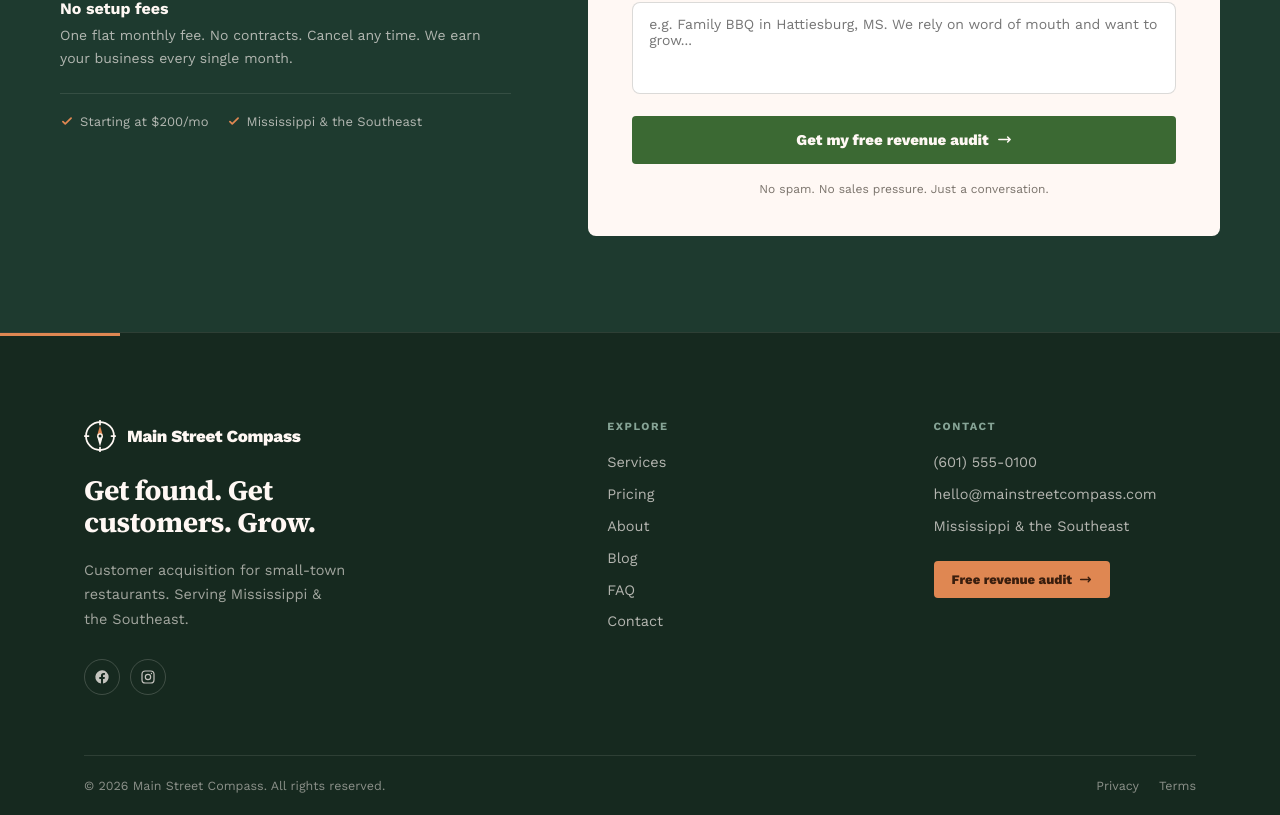
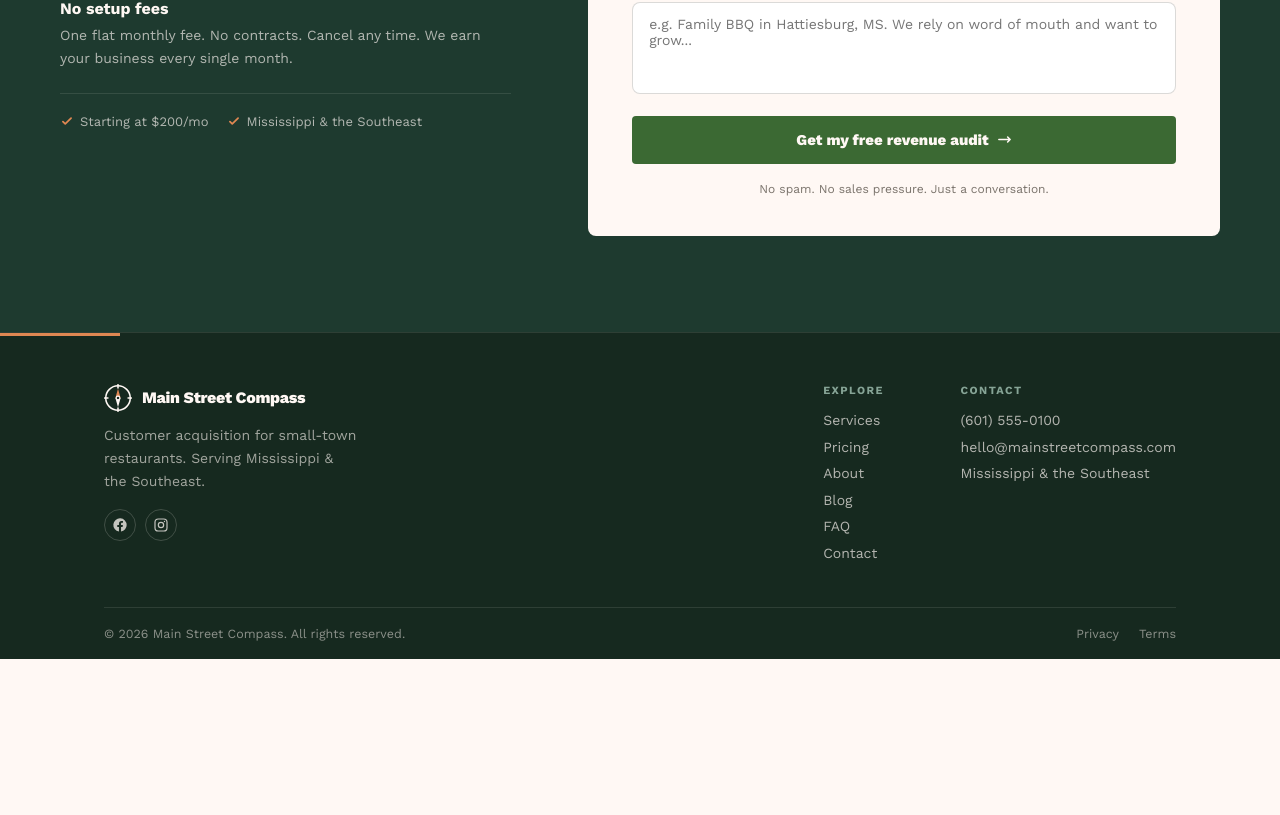
Before and after one commit to MainStreetGrowth/mainstreetgrowth, a Next.js app: page / in a window 1280 px wide. Shown: the part 6031-6846 px from the top of the page. After the commit the page ends 6690 px from the top, so only its background shows below. Built offline with nearby package versions, Linux system fonts and the light colour scheme.

Commit message:
Compact footer: tighter spacing, drop oversized statement

```diff
--- a/app/_components/SiteFooter.tsx
+++ b/app/_components/SiteFooter.tsx
@@ -34,20 +34,20 @@ export default function SiteFooter() {
   const link: React.CSSProperties = {
     color: "rgba(255,248,244,0.68)",
     textDecoration: "none",
-    fontSize: 14.5,
-    lineHeight: 2.2,
+    fontSize: 14,
+    lineHeight: 1.9,
   };
   const colTitle: React.CSSProperties = {
     fontSize: 11,
     fontWeight: 700,
-    letterSpacing: "0.14em",
+    letterSpacing: "0.13em",
     textTransform: "uppercase",
     color: T.sage,
-    marginBottom: 14,
+    marginBottom: 10,
   };
   const social: React.CSSProperties = {
-    width: 36,
-    height: 36,
+    width: 32,
+    height: 32,
     borderRadius: "50%",
     border: "1px solid rgba(255,248,244,0.18)",
     display: "flex",
@@ -62,30 +62,26 @@ export default function SiteFooter() {
       {/* thin warm accent to separate from the section above */}
       <div style={{ height: 3, background: `linear-gradient(90deg, ${T.terracotta} 0%, ${T.terracotta} 120px, transparent 120px)` }} />
 
-      <div style={{ maxWidth: 1160, margin: "0 auto", padding: "clamp(56px,7vw,84px) 24px 0" }}>
+      <div style={{ maxWidth: 1120, margin: "0 auto", padding: "clamp(36px,4vw,48px) 24px 0" }}>
         <div
           style={{
             display: "grid",
-            gridTemplateColumns: "minmax(280px, 1.4fr) repeat(2, minmax(150px, 0.8fr))",
-            gap: "clamp(36px,5vw,64px)",
+            gridTemplateColumns: "minmax(240px, 1fr) auto auto",
+            columnGap: "clamp(40px,6vw,88px)",
+            rowGap: 32,
+            alignItems: "start",
           }}
         >
-          {/* Brand statement */}
-          <div style={{ maxWidth: 380 }}>
-            <div style={{ display: "flex", alignItems: "center", gap: 11, marginBottom: 22 }}>
-              <CompassMark size={32} ring={T.cream} north={T.terracotta} south={T.cream} hub={footerBg} />
-              <span style={{ fontWeight: 800, fontSize: 17, letterSpacing: "-0.02em" }}>{SITE.name}</span>
+          {/* Brand */}
+          <div style={{ maxWidth: 340 }}>
+            <div style={{ display: "flex", alignItems: "center", gap: 10, marginBottom: 12 }}>
+              <CompassMark size={28} ring={T.cream} north={T.terracotta} south={T.cream} hub={footerBg} />
+              <span style={{ fontWeight: 800, fontSize: 16, letterSpacing: "-0.02em" }}>{SITE.name}</span>
             </div>
-            <p
-              className="font-display"
-              style={{ fontSize: "clamp(1.5rem,2.2vw,1.9rem)", fontWeight: 700, lineHeight: 1.15, letterSpacing: "-0.02em", margin: "0 0 20px", color: T.cream }}
-            >
-              Get found. Get customers. Grow.
-            </p>
-            <p style={{ fontSize: 14.5, color: "rgba(255,248,244,0.6)", lineHeight: 1.7, margin: "0 0 26px", maxWidth: 320 }}>
+            <p style={{ fontSize: 14, color: "rgba(255,248,244,0.6)", lineHeight: 1.65, margin: "0 0 16px", maxWidth: 300 }}>
               {SITE.tagline} Serving {SITE.area}.
             </p>
-            <div style={{ display: "flex", gap: 10 }}>
+            <div style={{ display: "flex", gap: 9 }}>
               <a href={SITE.social.facebook} aria-label="Facebook" style={social}><IcoFacebook /></a>
               <a href={SITE.social.instagram} aria-label="Instagram" style={social}><IcoInstagram /></a>
             </div>
@@ -105,34 +101,13 @@ export default function SiteFooter() {
             <a href={SITE.phoneHref} style={{ ...link, display: "block" }}>{SITE.phone}</a>
             <a href={`mailto:${SITE.email}`} style={{ ...link, display: "block", wordBreak: "break-word" }}>{SITE.email}</a>
             <div style={{ ...link }}>{SITE.area}</div>
-            <a
-              href="/contact"
-              style={{
-                display: "inline-flex",
-                alignItems: "center",
-                gap: 7,
-                marginTop: 18,
-                background: T.terracotta,
-                color: "#3a1e0e",
-                padding: "11px 18px",
-                borderRadius: 4,
-                fontSize: 13,
-                fontWeight: 800,
-                textDecoration: "none",
-              }}
-            >
-              Free revenue audit
-              <svg width="13" height="13" fill="none" viewBox="0 0 24 24" stroke="currentColor" strokeWidth={2.5}>
-                <path strokeLinecap="round" strokeLinejoin="round" d="M17 8l4 4m0 0l-4 4m4-4H3" />
-              </svg>
-            </a>
           </div>
         </div>
 
         <div
           style={{
-            marginTop: "clamp(44px,5vw,60px)",
-            padding: "22px 0",
+            marginTop: "clamp(28px,3.5vw,40px)",
+            padding: "18px 0",
             borderTop: "1px solid rgba(255,248,244,0.1)",
             display: "flex",
             flexWrap: "wrap",
```
